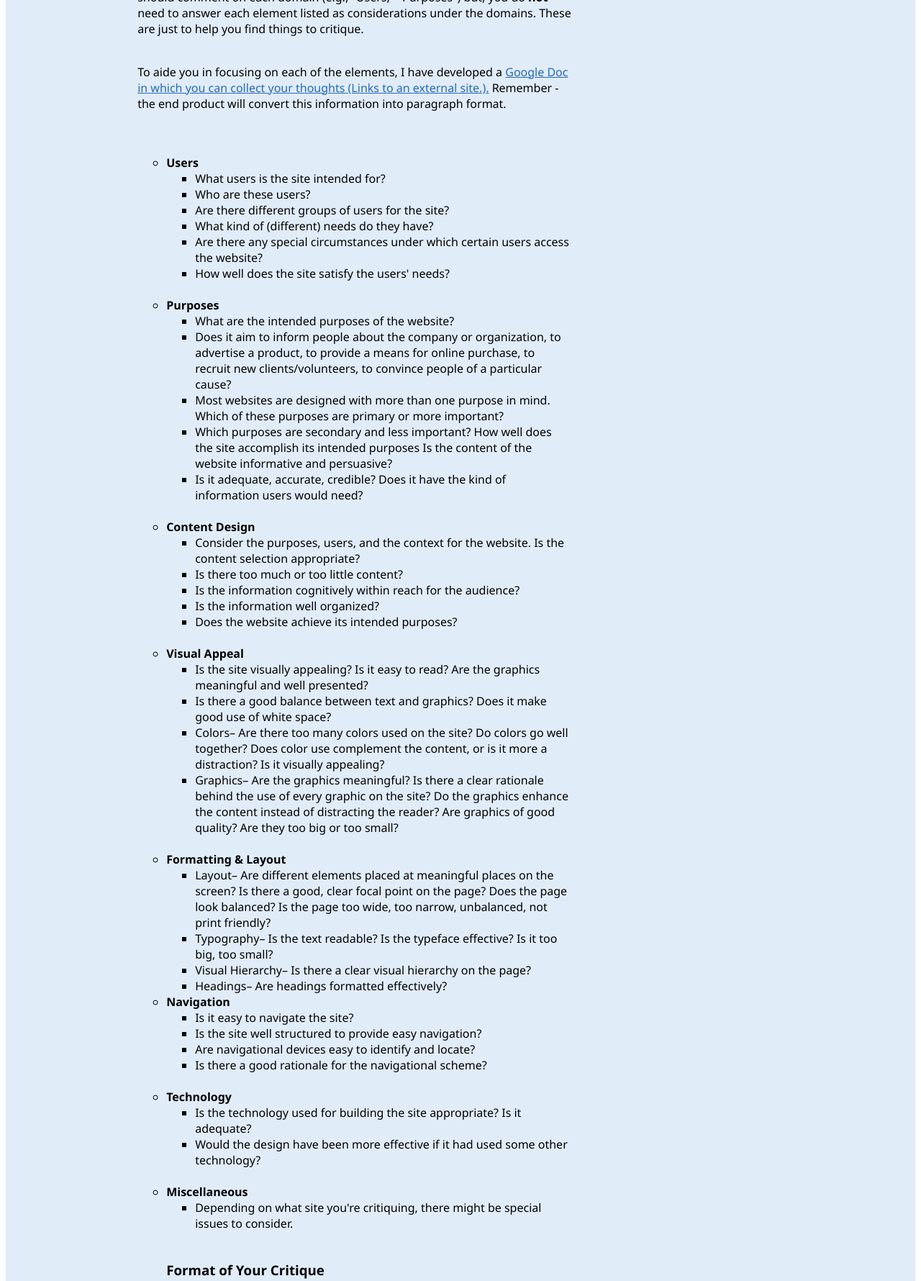
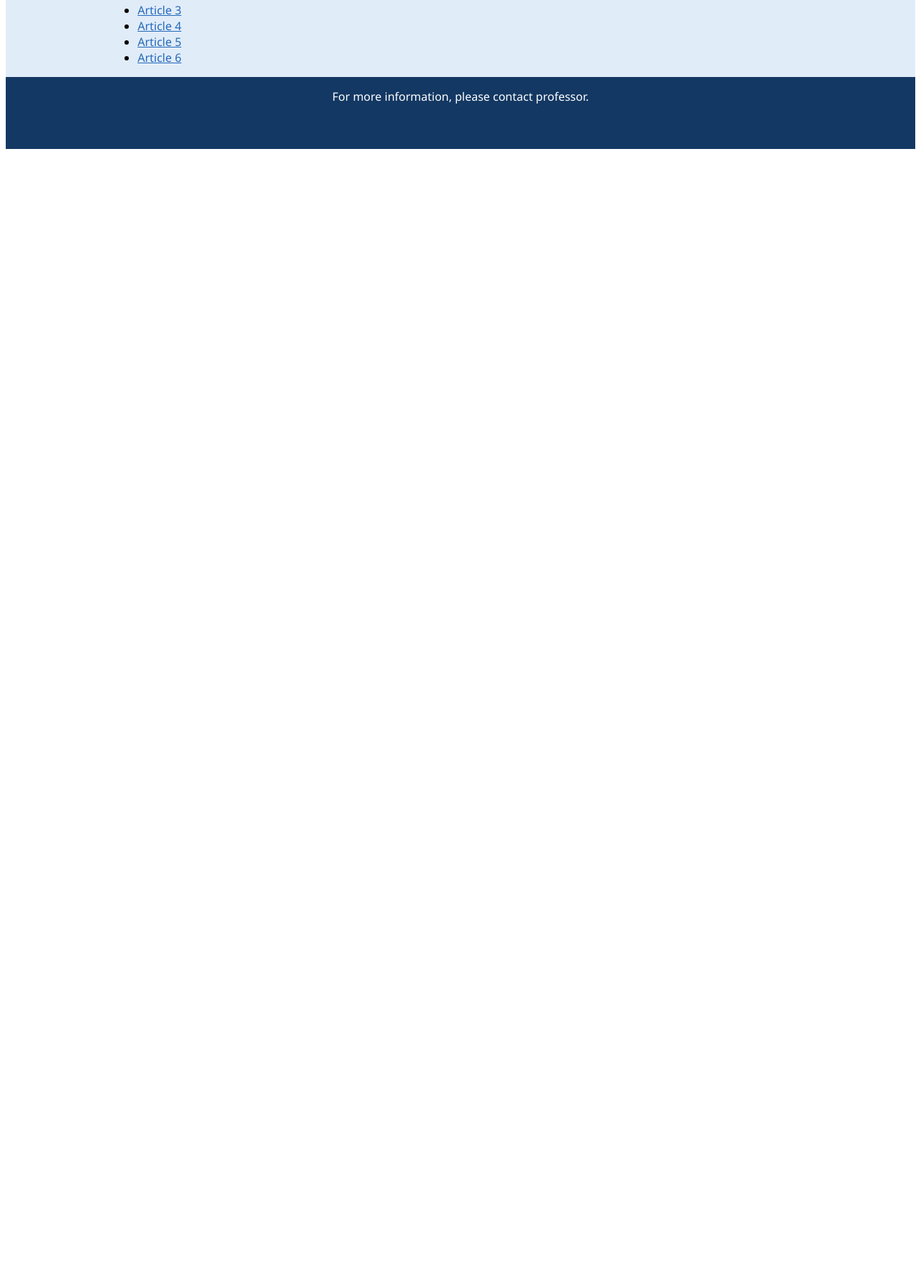
Before and after one commit to bzw5226/INSC598_A2, a plain HTML site: page Module3/HTML_Assignment_Activity3.html in a window 1280 px wide. Shown: the part 817-2597 px from the top of the page at 72% size. After the commit the page ends 1032 px from the top, so only its background shows below. Drawn offline with Linux system fonts and the light colour scheme.

Commit message:
Update HTML_Assignment_Activity3.html

```diff
--- a/Module3/HTML_Assignment_Activity3.html
+++ b/Module3/HTML_Assignment_Activity3.html
@@ -30,99 +30,18 @@
                 <li>Work on a subhead for each section.</li>
                 <li>Read each section and summarize the main ideas for that section in two or three sentences, this will go to the beginning of each section and serve as a “section overview.”</li>
                 <li>Break long paragraphs into shorter ones – one idea, one paragraph; use lists where appropriate; cut out non-essential information and words – keep the rewrite short and concise.</li>
-              <li>Post this on the discussion board before next class.</li>
-            <p><strong>READ ME</strong> <br>
-                The overall emphasis of your critique/analysis is the effectiveness of the design: content, format, navigation, etc. In critiquing/analyzing
-                the website, be sure to justify your assessment. More specifically, your critique should cover at least the following <strong>in paragraph format
-                (don't list your answers in bullet format).</strong> You should comment on each domain (e.g., "Users," "Purposes") but, you do <strong>not</strong> need to answer
-                each element listed as considerations under the domains. These are just to help you find things to critique. </p>
-                <br>
-                To aide you in focusing on each of the elements, I have developed a <a href="https://docs.google.com/document/d/13BazXGjpGuDL2R0CElpTHZt7v3Joiv1clHl4bLSfDCA/copy"> Google Doc in which you can collect your thoughts
-                (Links to an external site.).</a> Remember - the end product will convert this information into paragraph format.</p>
-
-            <br><br>
+                <li>Post this on the discussion board before next class.</li>
+            </ul>
+            <br>
+            <h3>Articles</h3>
             <ul>
-                <li><strong>Users</strong>
-                    <ul>
-                        <li>What users is the site intended for?</li>
-                        <li>Who are these users?</li>
-                        <li>Are there different groups of users for the site?</li>
-                        <li>What kind of (different) needs do they have?</li>
-                        <li>Are there any special circumstances under which certain users access the website?</li>
-                        <li>How well does the site satisfy the users&apos; needs?<br><br></li>
-                    </ul>
-                </li>
-                <li><strong>Purposes</strong>
-                    <ul>
-                        <li>What are the intended purposes of the website?</li>
-                        <li>Does it aim to inform people about the company or organization, to advertise a product, to provide a means for online purchase, to recruit new clients/volunteers, to convince people of a particular cause?</li>
-                        <li>Most websites are designed with more than one purpose in mind. Which of these purposes are primary or more important?</li>
-                        <li>Which purposes are secondary and less important? How well does the site accomplish its intended purposes Is the content of the website informative and persuasive?</li>
-                        <li>Is it adequate, accurate, credible? Does it have the kind of information users would need?<br><br></li>
-                    </ul>
-                </li>
-                <li><strong>Content Design</strong>
-                    <ul>
-                        <li>Consider the purposes, users, and the context for the website. Is the content selection appropriate?</li>
-                        <li>Is there too much or too little content?</li>
-                        <li>Is the information cognitively within reach for the audience?</li>
-                        <li>Is the information well organized?</li>
-                        <li>Does the website achieve its intended purposes?<br><br></li>
-                    </ul>
-                </li>
-                <li><strong>Visual Appeal&nbsp;</strong>
-                    <ul>
-                        <li>Is the site visually appealing? Is it easy to read? Are the graphics meaningful and well presented?</li>
-                        <li>Is there a good balance between text and graphics? Does it make good use of white space?</li>
-                        <li>Colors&ndash; Are there too many colors used on the site? Do colors go well together? Does color use complement the content, or is it more a distraction? Is it visually appealing?</li>
-                        <li>Graphics&ndash; Are the graphics meaningful? Is there a clear rationale behind the use of every graphic on the site? Do the graphics enhance the content instead of distracting the reader? Are graphics of good quality? Are they too big or too small?<br><br></li>
-                    </ul>
-                </li>
-                <li><strong>Formatting &amp; Layout&nbsp;</strong>
-                    <ul>
-                        <li>Layout&ndash; Are different elements placed at meaningful places on the screen? Is there a good, clear focal point on the page? Does the page look balanced? Is the page too wide, too narrow, unbalanced, not print friendly?</li>
-                        <li>Typography&ndash; Is the text readable? Is the typeface effective? Is it too big, too small?</li>
-                        <li>Visual Hierarchy&ndash; Is there a clear visual hierarchy on the page?</li>
-                        <li>Headings&ndash; Are headings formatted effectively?</li>
-                    </ul>
-                </li>
-                <li><strong>Navigation</strong>
-                    <ul>
-                        <li>Is it easy to navigate the site?</li>
-                        <li>Is the site well structured to provide easy navigation?</li>
-                        <li>Are navigational devices easy to identify and locate?</li>
-                        <li>Is there a good rationale for the navigational scheme?<br><br></li>
-                    </ul>
-                </li>
-                <li><strong>Technology</strong>
-                    <ul>
-                        <li>Is the technology used for building the site appropriate? Is it adequate?</li>
-                        <li>Would the design have been more effective if it had used some other technology?<br><br></li>
-                    </ul>
-                </li>
-                <li><strong>Miscellaneous</strong>
-                    <ul>
-                        <li>Depending on what site you&apos;re critiquing, there might be special issues to consider.</li>
-                    </ul>
-                </li>
-            </ol>
-            <br>
-            <h3><strong>Format of Your Critique&nbsp;</strong></h3>
-            <p>Use the following:</p>
-            <ul >
-                <li>a professional report</li>
-                <li>created in word</li>
-                <li>informative headings</li>
-                <li>a good overview and a conclusion</li>
-                <li>Use screenshots when needed</li>
-                <li>Between 1500 and 2000 words</li>
-                <li>Submit as a pdf file</li>
-                <li>Name of the file Your LastName_A1</li>
+                <li><a href=”https://hbr.org/2020/06/do-your-employees-know-why-you-believe-in-racial-equity”>Article 1</a></li>
+                <li><a href=”https://hbr.org/2021/06/legacy-companies-need-to-become-more-data-driven-fast">Article 2</a>/li>
+                <li><a href="https://www.nytimes.com/2020/02/22/opinion/syria-turkey-refugees.html">Article 3</a></li>
+                <li><a href="https://www.nytimes.com/2020/02/28/well/family/raising-a-nontoxic-man.html">Article 4</a></li>
+                <li><a href="https://www.theverge.com/2020/2/19/21142728/samsung-foldable-glass-galaxy-z-flip-explained-schott-corning">Article 5</a></li>
+                <li><a href="https://hbr.org/2018/07/collaborative-intelligence-humans-and-ai-are-joining-forces">Article 6</a></li>
             </ul>
-            <p>&nbsp;</p>
-            <p>Please work carefully to produce a thoughtful well-organized, well-written report that makes constructive suggestions for improvement.</p>
-
-            <p>Please submit your assignment on the <a href="https://utk.instructure.com/courses/124876/assignments/935983?module_item_id=1907734">CANVAS website.</a></p>
 
         </div>
         <div class="Image-Box">
```
